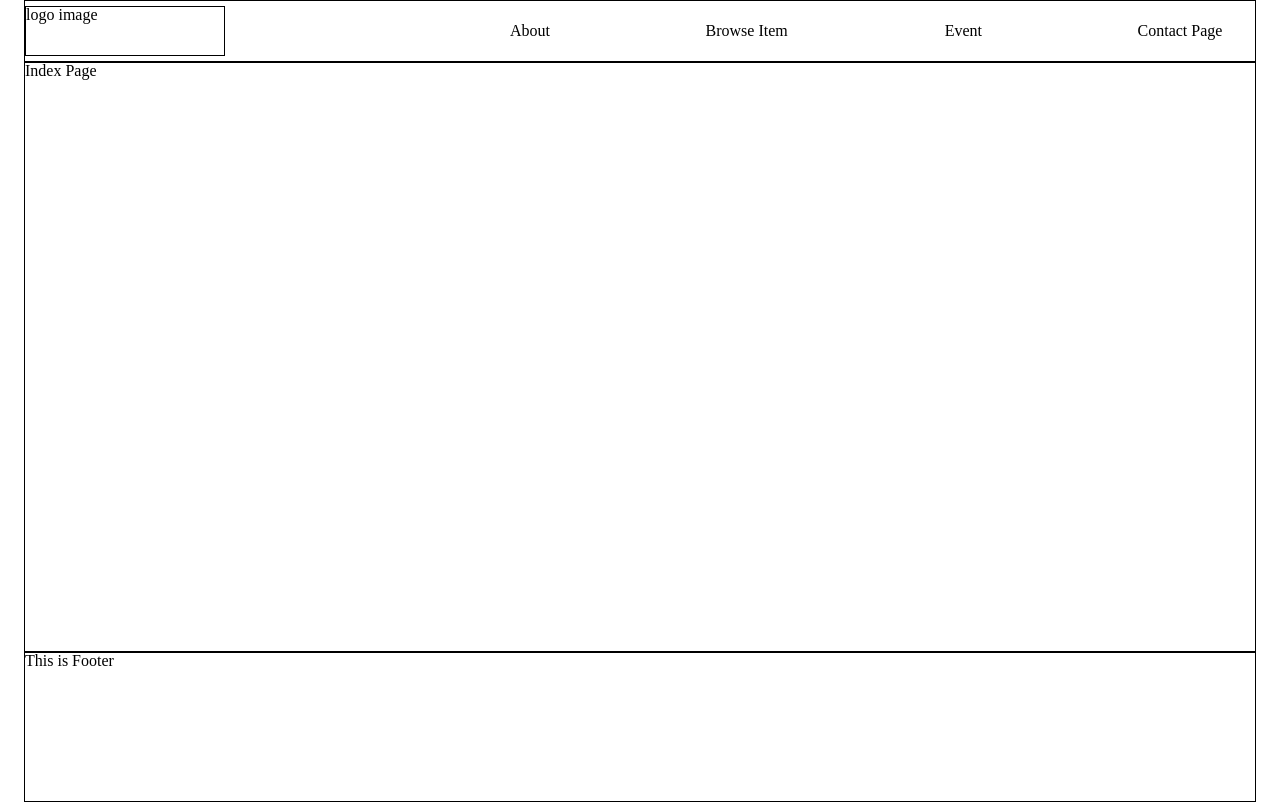
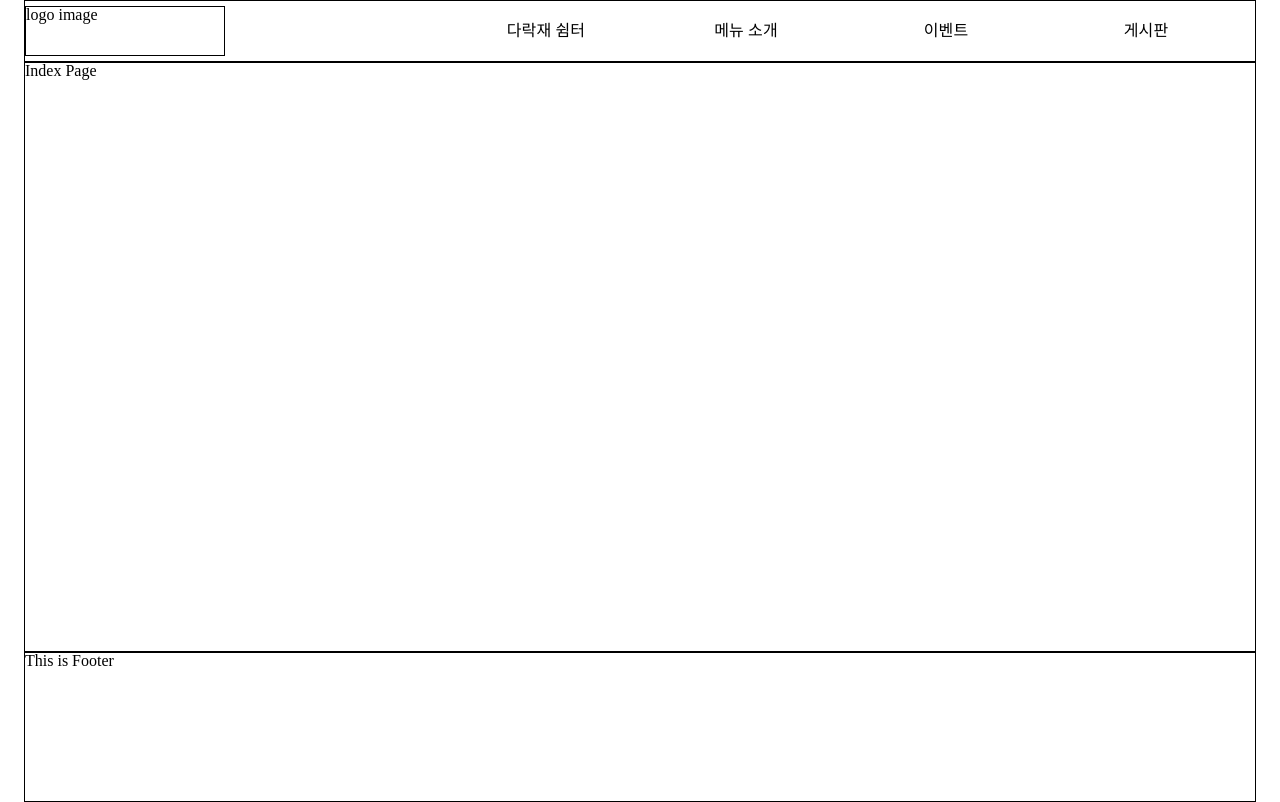
Before and after one commit to hayoung0Lee/gatsby-gomtang, a Gatsby site: page / in a window 1280 px wide. Built offline with nearby package versions, Linux system fonts and the light colour scheme; Gatsby itself is replaced by a stand-in of ours.

Commit message:
Add language.json, apply useStaticQuery, and update menu style

```diff
--- a/gatsby-config.js
+++ b/gatsby-config.js
@@ -30,5 +30,12 @@ module.exports = {
       },
       __key: "images",
     },
+    `gatsby-transformer-json`,
+    {
+      resolve: `gatsby-source-filesystem`,
+      options: {
+        path: `./src/utils/`,
+      },
+    },
   ],
 };
--- a/package.json
+++ b/package.json
@@ -32,6 +32,7 @@
     "gatsby-plugin-sitemap": "^2.12.0",
     "gatsby-plugin-styled-components": "^3.10.0",
     "gatsby-source-filesystem": "^2.11.1",
+    "gatsby-transformer-json": "^2.11.0",
     "gatsby-transformer-sharp": "^2.12.0",
     "npm-run-all": "^4.1.5",
     "react": "^16.13.1",
--- a/src/components/header/bigger-menu.tsx
+++ b/src/components/header/bigger-menu.tsx
@@ -4,6 +4,8 @@ import Logo from "./logo";
 import styled from "styled-components";
 import MenuItem from "./menu-item";
 import { headerHeight } from "../../utils/constants";
+import { useStaticQuery, graphql } from "gatsby";
+import ListItem from "@material-ui/core/ListItem";
 
 const MenuWrapper = styled.menu`
   margin: 0;
@@ -15,46 +17,67 @@ const MenuWrapper = styled.menu`
 `;
 
 const BiggerMenu: FC = () => {
+  const data = useStaticQuery(graphql`
+    {
+      utilsJson {
+        menu {
+          about
+          browse
+          contact
+          event
+        }
+      }
+    }
+  `);
+
   return (
     <>
       <Logo />
       <MenuWrapper>
+        <ListItem button>
           <Link
-          to="/about/"
+            to={"/about/"}
             style={{
               color: `inherit`,
               textDecoration: `none`,
             }}
           >
-          <MenuItem>About</MenuItem>
+            <MenuItem>{data.utilsJson.menu.about}</MenuItem>
           </Link>
+        </ListItem>
+        <ListItem button>
           <Link
-          to="/browse/"
+            to={"/browse/"}
             style={{
               color: `inherit`,
               textDecoration: `none`,
             }}
           >
-          <MenuItem>Browse Item</MenuItem>
+            <MenuItem>{data.utilsJson.menu.browse}</MenuItem>
           </Link>
+        </ListItem>
+        <ListItem button>
           <Link
-          to="/event/"
+            to={"/event/"}
             style={{
               color: `inherit`,
               textDecoration: `none`,
             }}
           >
-          <MenuItem>Event</MenuItem>
+            <MenuItem>{data.utilsJson.menu.event}</MenuItem>
           </Link>
+        </ListItem>
+        <ListItem button>
           <Link
-          to="/contact/"
+            to={"/contact/"}
             style={{
               color: `inherit`,
               textDecoration: `none`,
             }}
           >
-          <MenuItem>Contact Page</MenuItem>
+            <MenuItem>{data.utilsJson.menu.contact} </MenuItem>
           </Link>
+        </ListItem>
       </MenuWrapper>
     </>
   );
--- a/src/components/header/menu-bar.tsx
+++ b/src/components/header/menu-bar.tsx
@@ -1,6 +1,5 @@
 import React, { useState, FC } from "react";
 import { useMediaQuery } from "react-responsive";
-
 import SmallerMenu from "./smaller-menu";
 import BiggerMenu from "./bigger-menu";
 
--- a/src/components/header/menu-item.tsx
+++ b/src/components/header/menu-item.tsx
@@ -1,5 +1,6 @@
 import React, { FC } from "react";
 import styled from "styled-components";
+import { Typography } from "@material-ui/core";
 
 const MenuItemWrapper = styled.div`
   width: 150px;
@@ -10,7 +11,11 @@ const MenuItemWrapper = styled.div`
 `;
 
 const MenuItem: FC<any> = ({ children }) => {
-  return <MenuItemWrapper>{children}</MenuItemWrapper>;
+  return (
+    <MenuItemWrapper>
+      <Typography>{children}</Typography>
+    </MenuItemWrapper>
+  );
 };
 
 export default MenuItem;
--- a/src/components/header/smaller-menu.tsx
+++ b/src/components/header/smaller-menu.tsx
@@ -12,6 +12,7 @@ import ChevronLeftIcon from "@material-ui/icons/ChevronLeft";
 import ChevronRightIcon from "@material-ui/icons/ChevronRight";
 import ListItem from "@material-ui/core/ListItem";
 import ListItemText from "@material-ui/core/ListItemText";
+import { useStaticQuery, graphql } from "gatsby";
 
 const drawerWidth = 240;
 
@@ -94,6 +95,19 @@ const SmallerMenu: FC = () => {
     setOpen(false);
   };
 
+  const data = useStaticQuery(graphql`
+    {
+      utilsJson {
+        menu {
+          about
+          browse
+          contact
+          event
+        }
+      }
+    }
+  `);
+
   return (
     <>
       <HamburgerMenu>
@@ -125,10 +139,10 @@ const SmallerMenu: FC = () => {
         <Divider />
         <List>
           {[
-            ["About", "/about/"],
-            ["Browse", "/browse/"],
-            ["Event", "/event/"],
-            ["Contact", "/contact/"],
+            [`${data.utilsJson.menu.about}`, "/about/"],
+            [`${data.utilsJson.menu.browse}`, "/browse/"],
+            [`${data.utilsJson.menu.event}`, "/event/"],
+            [`${data.utilsJson.menu.contact}`, "/contact/"],
           ].map(([text, url], index) => (
             <ListItem button key={text}>
               {/* <ListItemIcon>
--- /dev/null
+++ b/src/utils/language.json
@@ -0,0 +1,11 @@
+{
+  "menu": {
+    "about": "다락재 쉼터",
+    "browse": "메뉴 소개",
+    "event": "이벤트",
+    "contact": "게시판"
+  },
+  "about": {
+    "how-to-come": "찾아오시는 길"
+  }
+}
```
Also changed, not shown: 1 other file. Lines whose indentation alone changed are shown as unchanged.
